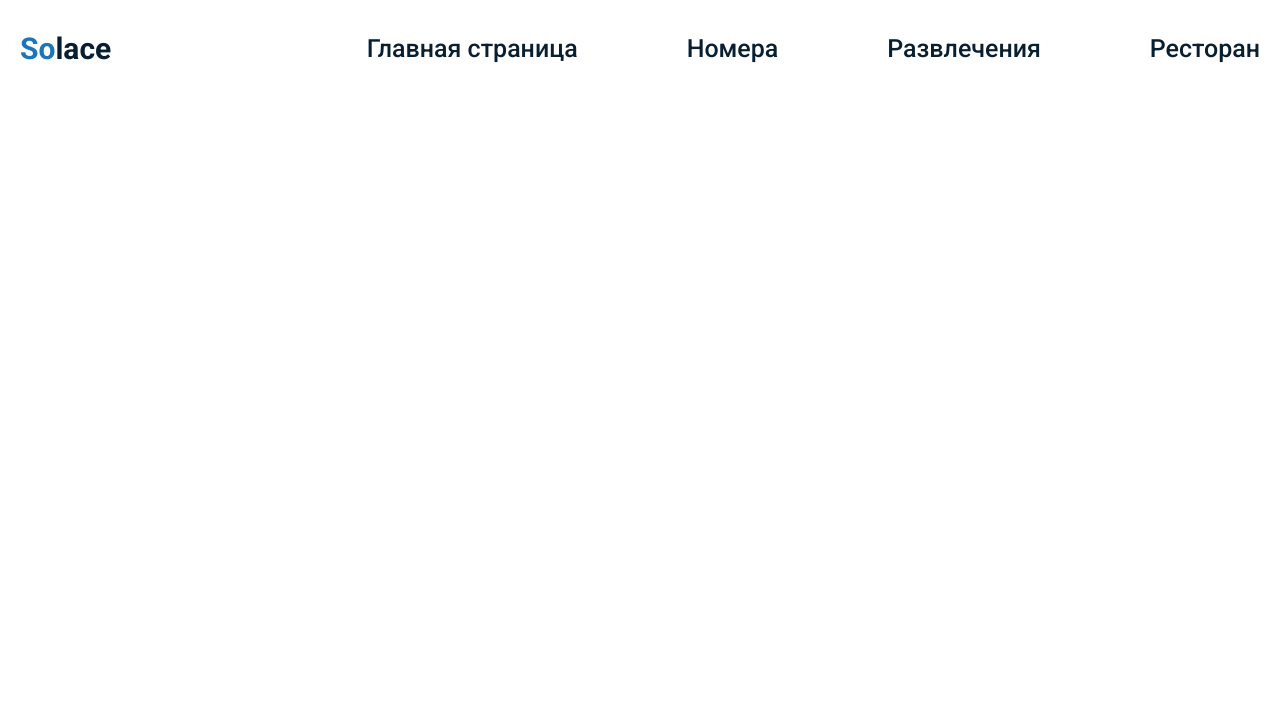
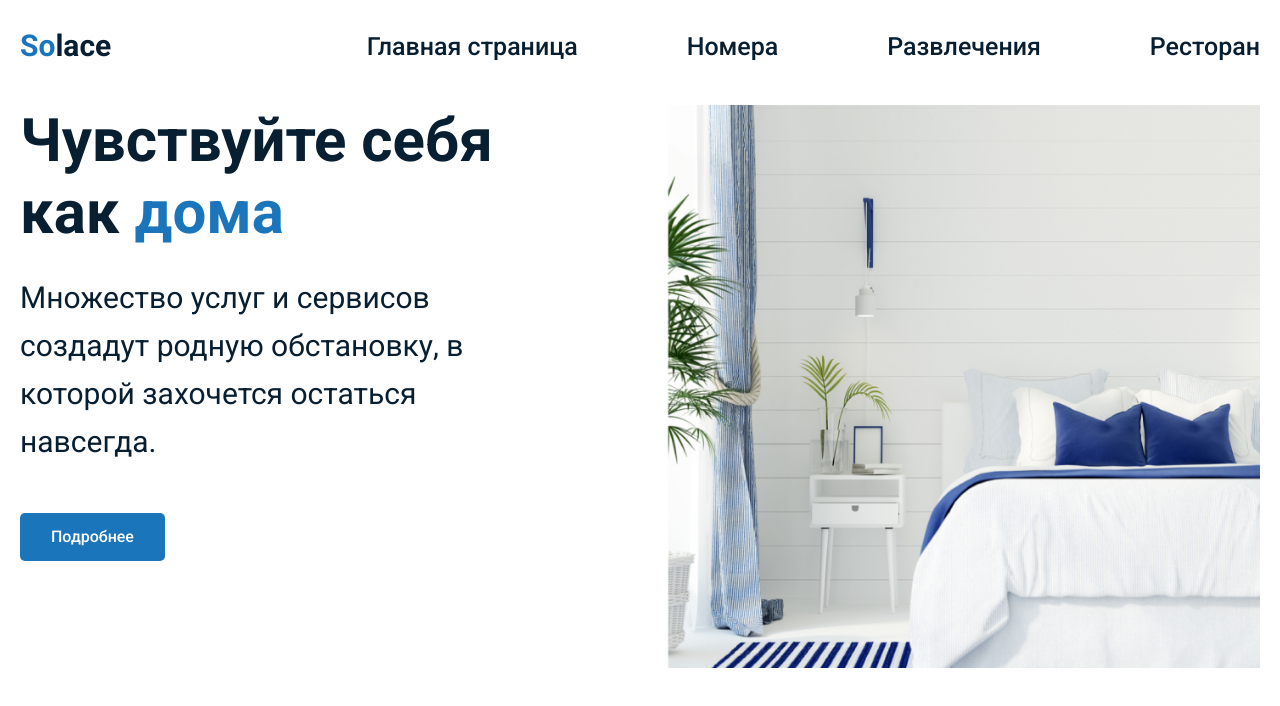
Before and after one commit to FlipS17/Solace-premium-hotel, a website built with Vite: page index.html in a window 1280 px wide. Built offline with nearby package versions, Linux system fonts and the light colour scheme.

Commit message:
feat: full header done

```diff
--- a/index.html
+++ b/index.html
@@ -13,6 +13,7 @@
 					<a href="#" class="logo header__logo">
 						<span class="header__logo-strong logo__strong">So</span>lace
 					</a>
+
 					<ul class="menu header__menu">
 						<li><a href="#" class="header__menu-link">Главная страница</a></li>
 						<li><a href="#" class="header__menu-link">Номера</a></li>
@@ -20,8 +21,27 @@
 						<li><a href="#" class="header__menu-link">Ресторан</a></li>
 					</ul>
 				</nav>
+				<div class="header__hero">
+					<div class="header__hero-aside">
+						<h1 class="header__hero-title">
+							Чувствуйте себя как
+							<span class="header__hero-title-strong">дома</span>
+						</h1>
+						<p class="header__hero-text">
+							Множество услуг и сервисов создадут родную обстановку, в которой
+							захочется остаться навсегда.
+						</p>
+						<a href="#" class="button header__hero-button">Подробнее</a>
+					</div>
+					<img
+						class="header__hero-image"
+						src="./src/assets/images/header.png"
+						alt=""
+					/>
+				</div>
 			</header>
 		</div>
 		<script type="module" src="/src/js/main.js"></script>
+		<script src="/src/js/burger.js"></script>
 	</body>
 </html>
--- a/src/scss/fonts.scss
+++ b/src/scss/fonts.scss
@@ -1,18 +1,53 @@
 @import url('https://fonts.googleapis.com/css2?family=Roboto:wght@400;500;700;900&display=swap');
 @import 'variables.scss';
 
-@mixin text-body($font-size, $font-weight, $color) {
+@mixin text-body($font-size, $font-weight, $color, $line-height) {
 	font-size: $font-size;
 	font-weight: $font-weight;
 	color: $color;
 	font-family: Roboto, sans-serif;
+	line-height: $line-height;
 }
 
 @mixin text-body-link {
-	@include text-body(25px, 500, $title-color);
+	@include text-body(25px, 500, $title-color, 100%);
+	text-decoration: none;
+	@media (max-width: $vp-large) {
+		@include text-body(18px, 500, $title-color, 100%);
+	}
+	@media (max-width: $vp-small) {
+		@include text-body(18px, 500, $title-color, 100%);
+	}
+}
+@mixin header-logo {
+	@include text-body(30px, 700, $title-color, 100%);
 	text-decoration: none;
 }
-@mixin header-logo {
-	@include text-body(30px, 700, $title-color);
-	text-decoration: none;
+@mixin header-hero-title {
+	@include text-body(60px, 700, $title-color, 120%);
+
+	@media (max-width: $vp-large) {
+		@include text-body(48px, 700, $title-color, 120%);
+	}
+	@media (max-width: $vp-small) {
+		@include text-body(38px, 700, $title-color, 120%);
+	}
+	@media (max-width: $vp-m-small) {
+		@include text-body(48px, 700, $title-color, 120%);
+	}
 }
+@mixin header-hero-text {
+	@include text-body(30px, 400, $title-color, 160%);
+
+	@media (max-width: $vp-large) {
+		@include text-body(25px, 400, $title-color, 160%);
+	}
+
+	@media (max-width: $vp-small) {
+		@include text-body(18px, 400, $title-color, 160%);
+	}
+}
+
+@mixin button-text {
+	@include text-body(16px, 500, $white-color, 100%);
+}
--- a/src/scss/global.scss
+++ b/src/scss/global.scss
@@ -6,10 +6,33 @@
 	list-style: none;
 	padding: 0;
 	column-gap: 109px;
+	@media (max-width: $vp-large) {
+		column-gap: 17px;
+	}
 }
 .logo {
-	@include fonts.header-logo;
+	@include header-logo;
 	&__strong {
-		color: variables.$primary-color;
+		color: $primary-color;
 	}
 }
+
+.button {
+	color: $white-color;
+	background: $primary-color;
+	@include button-text;
+	text-decoration: none;
+	padding: 15px 30px;
+	border: 1px solid transparent;
+	transition: 0.5s;
+	border-radius: 5px;
+	display: inline-block;
+}
+.button:hover {
+	color: $primary-color;
+	border: 1px solid $primary-color;
+	background: transparent;
+}
+.button::before {
+	transition: 0.5s ease;
+}
--- a/src/scss/header.scss
+++ b/src/scss/header.scss
@@ -5,19 +5,66 @@
 	top: 0;
 	@extend %container;
 	background: $white-color;
+
 	&__nav {
 		display: flex;
 		align-items: center;
 		justify-content: space-between;
 		padding: 31px 20px 44px;
 	}
+
+	@media (max-width: $vp-small) {
+	}
+
 	&__menu {
 		&-link {
-			@include fonts.text-body-link;
+			@include text-body-link;
 			transition: 0.3s;
 			&:hover {
 				color: $primary-color;
 			}
 		}
 	}
+	.header__hero {
+		display: flex;
+		justify-content: space-between;
+		padding: 0 20px;
+		&-aside {
+			max-width: 497px;
+			@media (max-width: $vp-large) {
+				max-width: 369px;
+			}
+			@media (max-width: $vp-small) {
+				max-width: 272px;
+			}
+			@media (max-width: $vp-m-small) {
+				max-width: 300px;
+			}
+		}
+		&-title {
+			margin-bottom: 25px;
+			@include header-hero-title;
+			@media (max-width: $vp-small) {
+				margin-bottom: 19px;
+			}
+			&-strong {
+				color: $primary-color;
+			}
+		}
+		&-text {
+			@include header-hero-text;
+			margin-bottom: 47px;
+			@media (max-width: $vp-small) {
+				margin-bottom: 19px;
+			}
+		}
+		&-image {
+			width: 48%;
+			height: 43%;
+			object-fit: cover;
+			@media (max-width: $vp-m-small) {
+				visibility: hidden;
+			}
+		}
+	}
 }
--- a/src/scss/variables.scss
+++ b/src/scss/variables.scss
@@ -1,10 +1,14 @@
 $title-color: #081f32;
 $primary-color: #1b75bb;
 $white-color: #fff;
+$black-color: #000000;
 
 // *! breakepoints
-$vp-x-small: 576px;
+$vp-l-mobile: 425px;
+$vp-m-small: 600px;
 $vp-small: 768px;
+$vp-m-medium: 840px;
+$vp-x-medium: 940px;
 $vp-medium: 992px;
 $vp-large: 1200px;
 $vp-extra-large: 1440px;
```
Also changed, not shown: src/js/burger.js (added).
